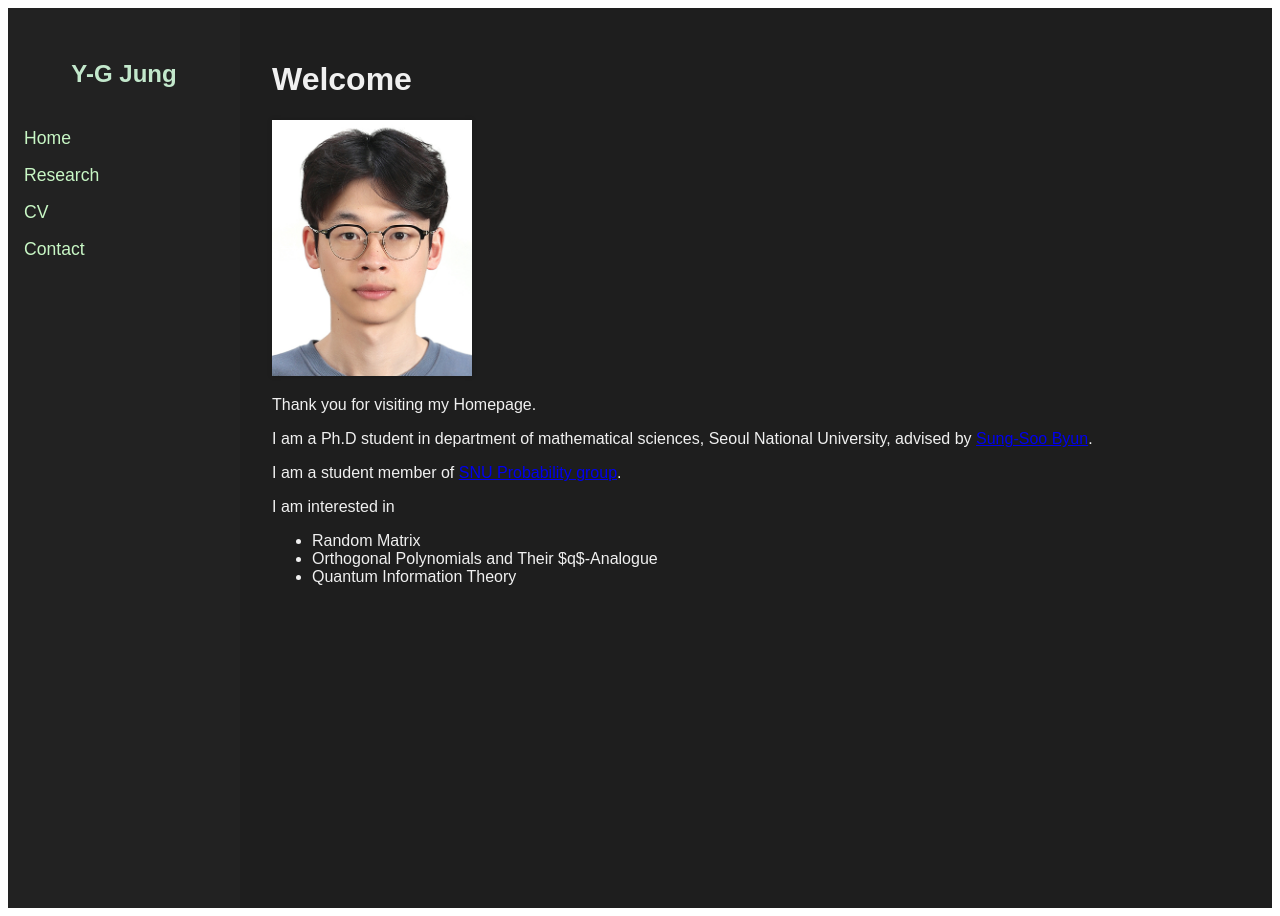
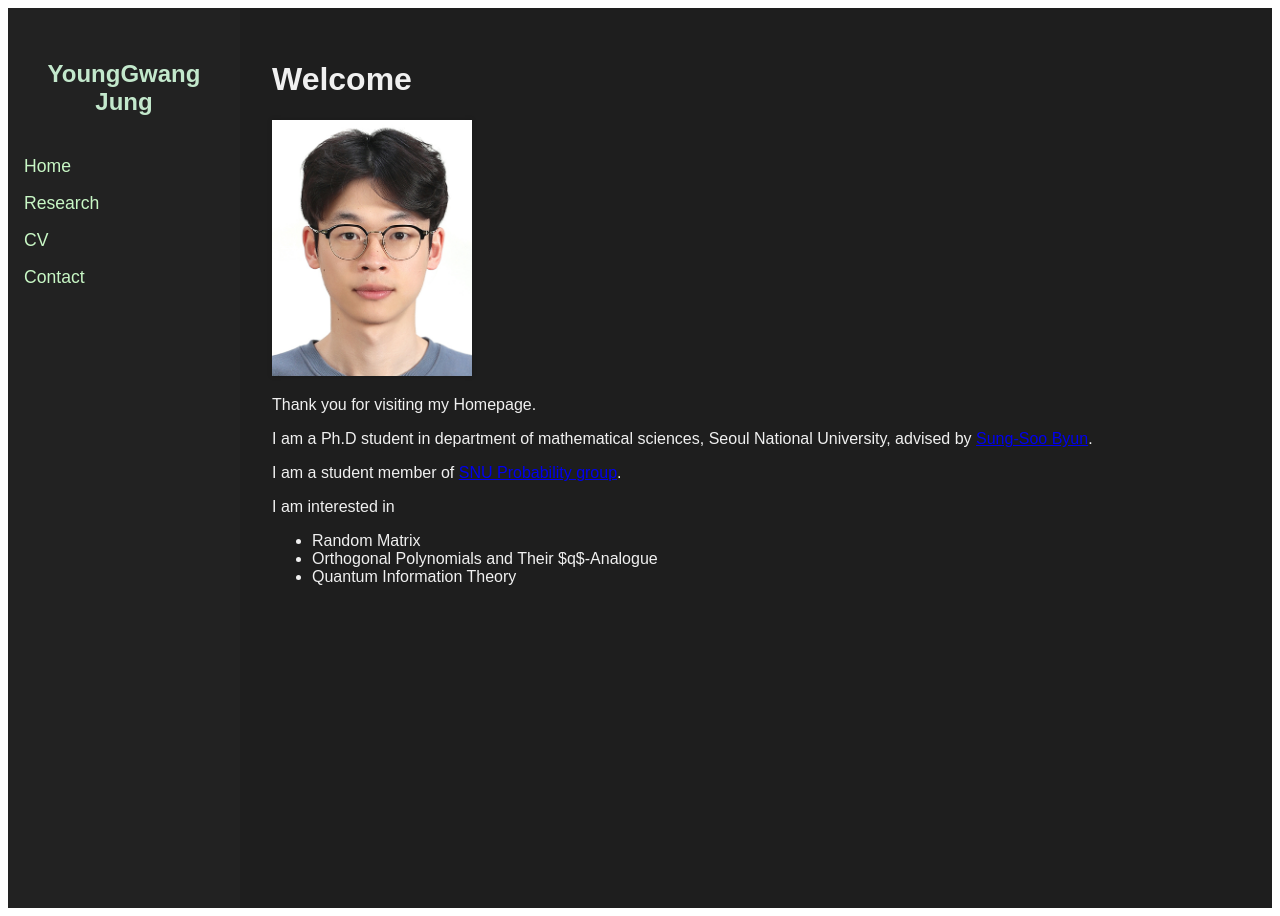
Before and after one commit to y-gJung/y-gJung.github.io, a Jekyll site: the page built from index.md, in a window 1280 px wide. Built offline with Jekyll 4.4.1, drawn with Linux system fonts in a browser that asks for light colours.

Commit message:
Update default.html

```diff
--- a/_layouts/default.html
+++ b/_layouts/default.html
@@ -10,7 +10,7 @@
 
 <div class="layout">
   <nav class="sidebar">
-    <h2 class="logo">Y-G Jung</h2>
+    <h2 class="logo">YoungGwang Jung</h2>
     <a href="/" class="side-link">Home</a>
     <a href="/research.html" class="side-link">Research</a>
     <a href="/cv.html" class="side-link">CV</a>
```
